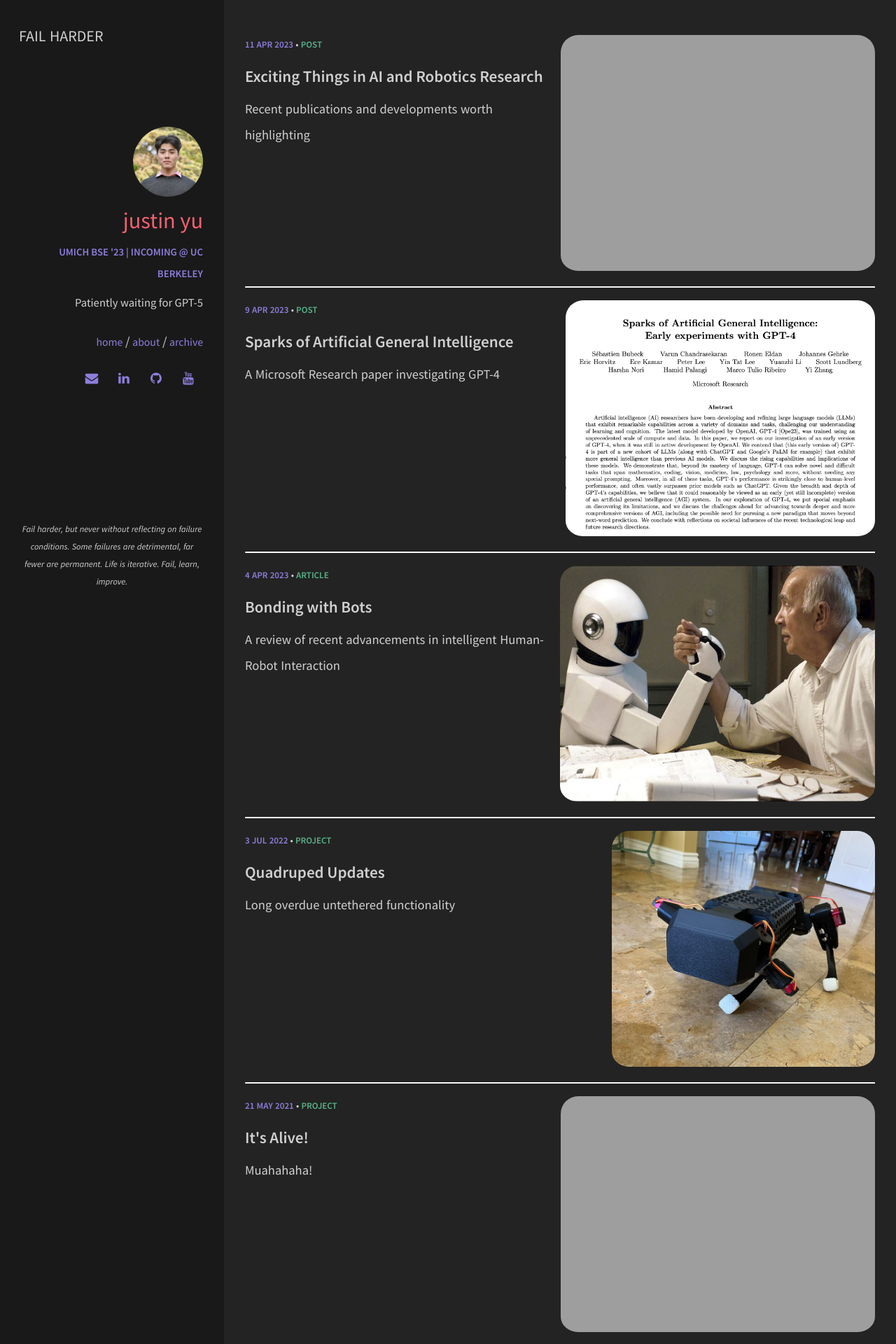
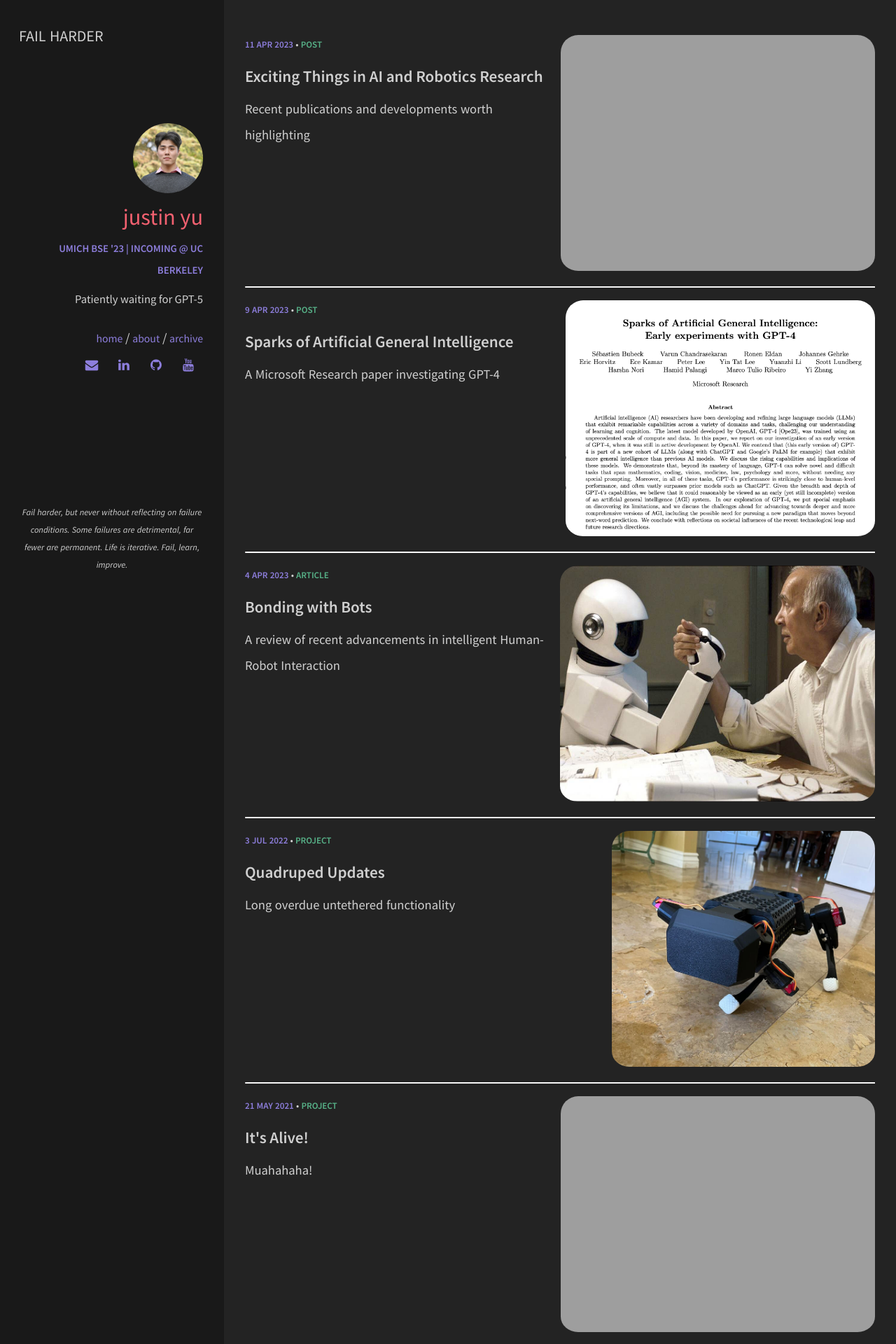
Before and after one commit to uynitsuj/uynitsuj.github.io, a Jekyll site: the page built from index.html, in a window 1280 px wide. Shown: the top 1920 px of the page at 70% size. Built offline with Jekyll 4.4.1, drawn with Linux system fonts in a browser that asks for light colours.

Commit message:
social links in mobile

```diff
--- a/_sass/pages/_layout.scss
+++ b/_sass/pages/_layout.scss
@@ -59,7 +59,7 @@
   @include media-query($medium-screen) {
     text-align: right;
     margin: 0 auto;
-    padding: 58% 0px;
+    padding: 56% 0px;
   }
 }
 
@@ -94,7 +94,7 @@
   list-style: none;
   display: inline-block;
   padding-inline-start: 0px;
-  height: 34px;
+  height: 15px;
 
   .nav-item {
     display: inline-block;
```
